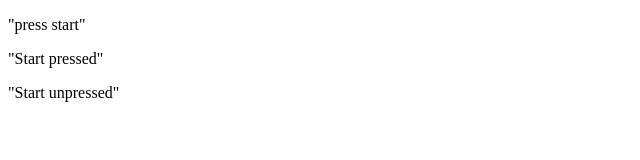
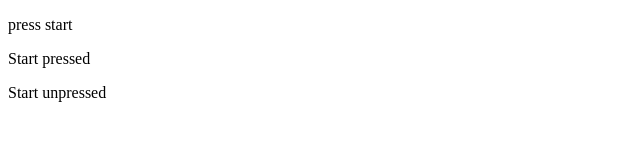
Before and after one commit to Wolfram-txt/first, a plain HTML site: page index.html in a window 1280 px wide. Shown: the full height of the page, 0-640 px from the left. Drawn offline with Linux system fonts and the light colour scheme.

Commit message:
optimization

```diff
--- a/index.html
+++ b/index.html
@@ -6,8 +6,8 @@
     <title>Document</title>
 </head>
 <body>
-   <p>"press start"</p>
-   <p>"Start pressed"</p>
-   <p>"Start unpressed"</p>
+   <p>press start</p>
+   <p>Start pressed</p>
+   <p>Start unpressed</p>
 </body>
 </html>
```
